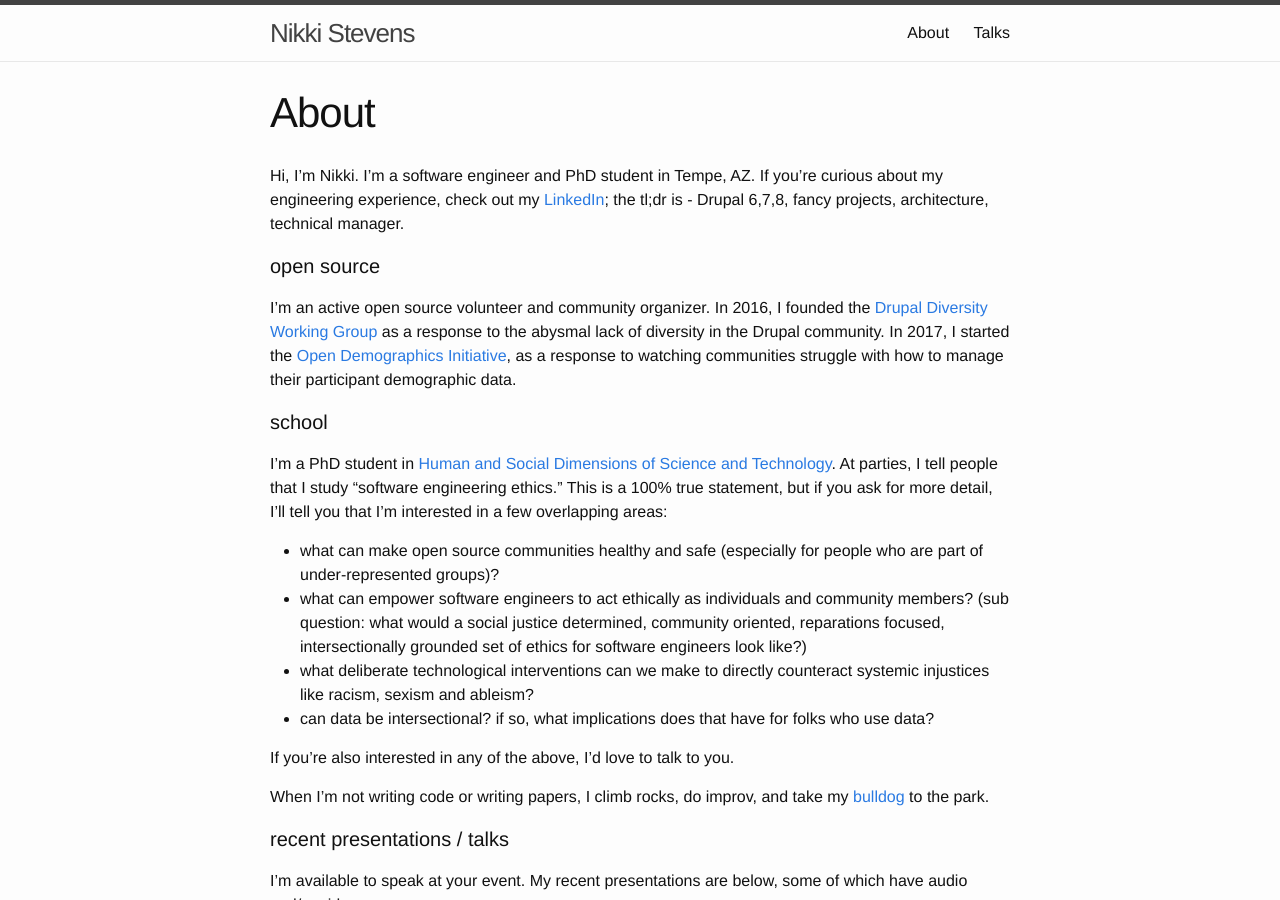
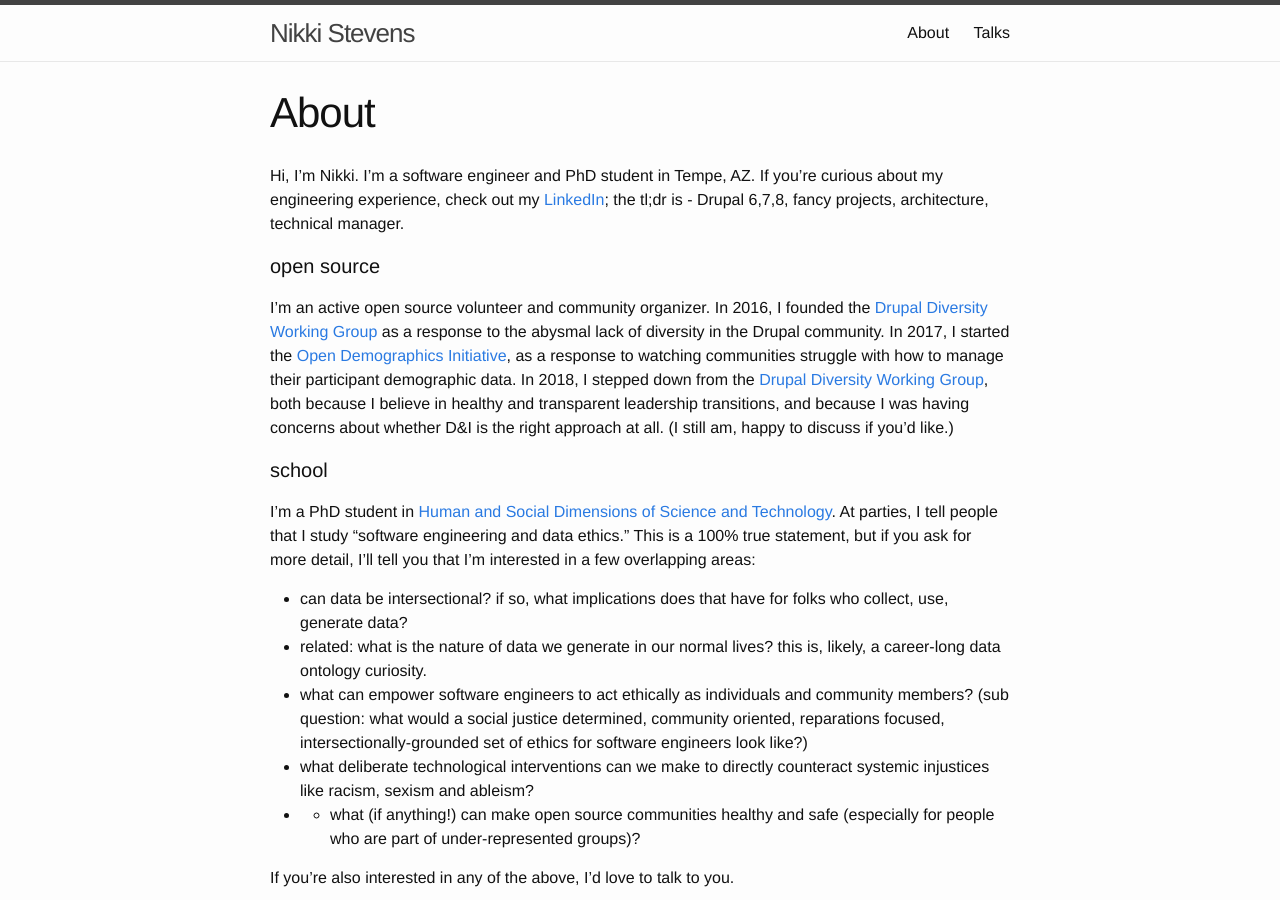
Before and after one commit to drnikki/old-personal-site, a Jekyll site: the page built from about.md, in a window 1280 px wide and 900 px high. Built offline with Jekyll 4.4.1, drawn with Linux system fonts in a browser that asks for light colours.

Commit message:
updated about

```diff
--- a/about.md
+++ b/about.md
@@ -8,14 +8,15 @@ description: Nikki Stevens is an open-source software engineer, PhD student, sof
 Hi, I'm Nikki.  I'm a software engineer and PhD student in Tempe, AZ.  If you're curious about my engineering experience, check out my [LinkedIn][]; the tl;dr is - Drupal 6,7,8, fancy projects, architecture, technical manager.
 
 #### open source
-I'm an active open source volunteer and community organizer. In 2016, I founded the <a href="http://drupaldiversity.com">Drupal Diversity Working Group</a> as a response to the abysmal lack of diversity in the Drupal community. In 2017, I started the <a href="https://github.com/drnikki/open-demographics">Open Demographics Initiative</a>, as a response to watching communities struggle with how to manage their participant demographic data.
+I'm an active open source volunteer and community organizer. In 2016, I founded the <a href="http://drupaldiversity.com">Drupal Diversity Working Group</a> as a response to the abysmal lack of diversity in the Drupal community. In 2017, I started the <a href="https://github.com/drnikki/open-demographics">Open Demographics Initiative</a>, as a response to watching communities struggle with how to manage their participant demographic data.   In 2018, I stepped down from the <a href="http://drupaldiversity.com">Drupal Diversity Working Group</a>, both because I believe in healthy and transparent leadership transitions, and because I was having concerns about whether D&I is the right approach at all. (I still am, happy to discuss if you'd like.)
 
 #### school
-I'm a PhD student in <a href="https://sfis.asu.edu/hsd-welcome">Human and Social Dimensions of Science and Technology</a>. At parties, I tell people that I study "software engineering ethics."  This is a 100% true statement, but if you ask for more detail, I'll tell you that I'm interested in a few overlapping areas:
-- what can make open source communities healthy and safe (especially for people who are part of under-represented groups)?
-- what can empower software engineers to act ethically as individuals and community members? (sub question: what would a social justice determined, community oriented, reparations focused, intersectionally grounded set of ethics for software engineers look like?)
+I'm a PhD student in <a href="https://sfis.asu.edu/hsd-welcome">Human and Social Dimensions of Science and Technology</a>. At parties, I tell people that I study "software engineering and data ethics."  This is a 100% true statement, but if you ask for more detail, I'll tell you that I'm interested in a few overlapping areas:
+- can data be intersectional?  if so, what implications does that have for folks who collect, use, generate data?
+- related: what is the nature of data we generate in our normal lives? this is, likely, a career-long data ontology curiosity.
+- what can empower software engineers to act ethically as individuals and community members? (sub question: what would a social justice determined, community oriented, reparations focused, intersectionally-grounded set of ethics for software engineers look like?)
 - what deliberate technological interventions can we make to directly counteract systemic injustices like racism, sexism and ableism?
-- can data be intersectional?  if so, what implications does that have for folks who use data?
+- - what (if anything!) can make open source communities healthy and safe (especially for people who are part of under-represented groups)?
 
 If you're also interested in any of the above, I'd love to talk to you.
 
```
